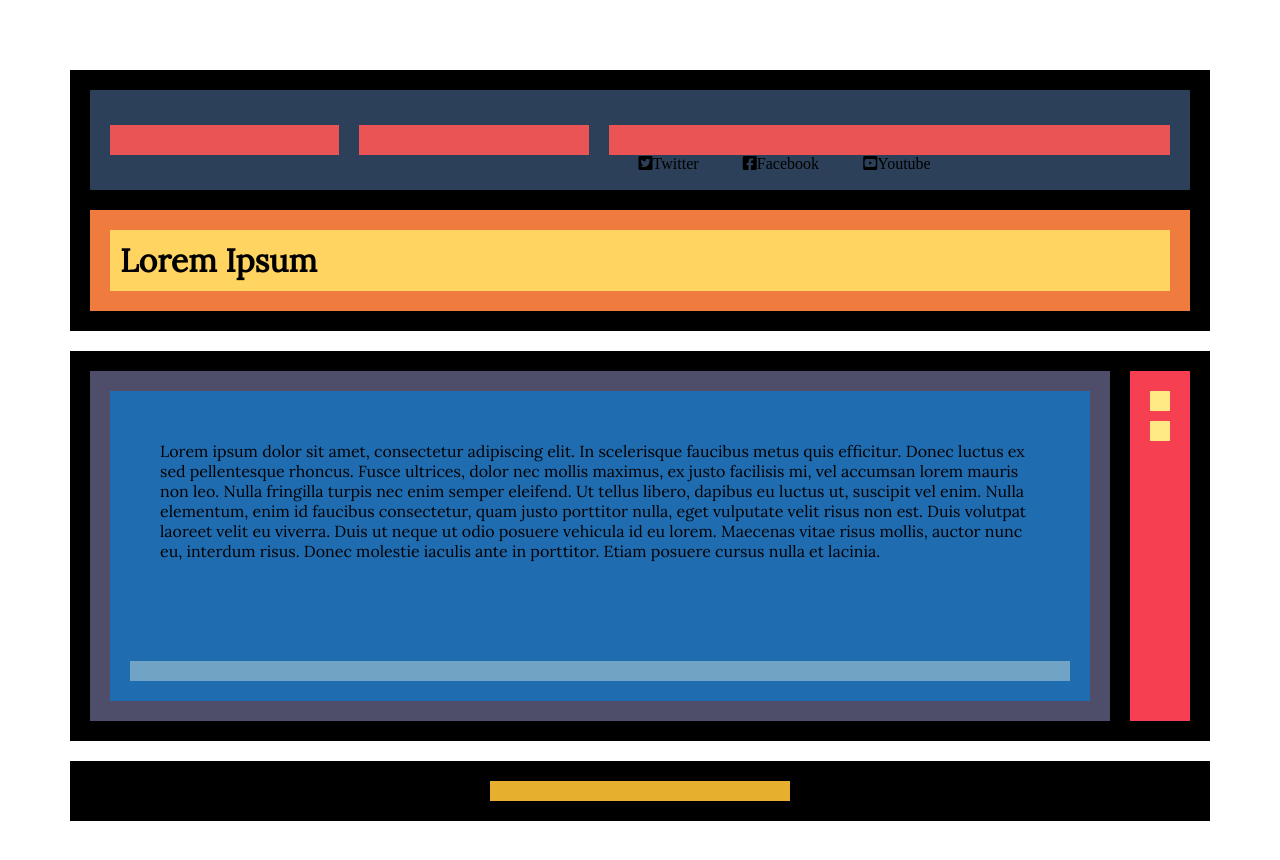
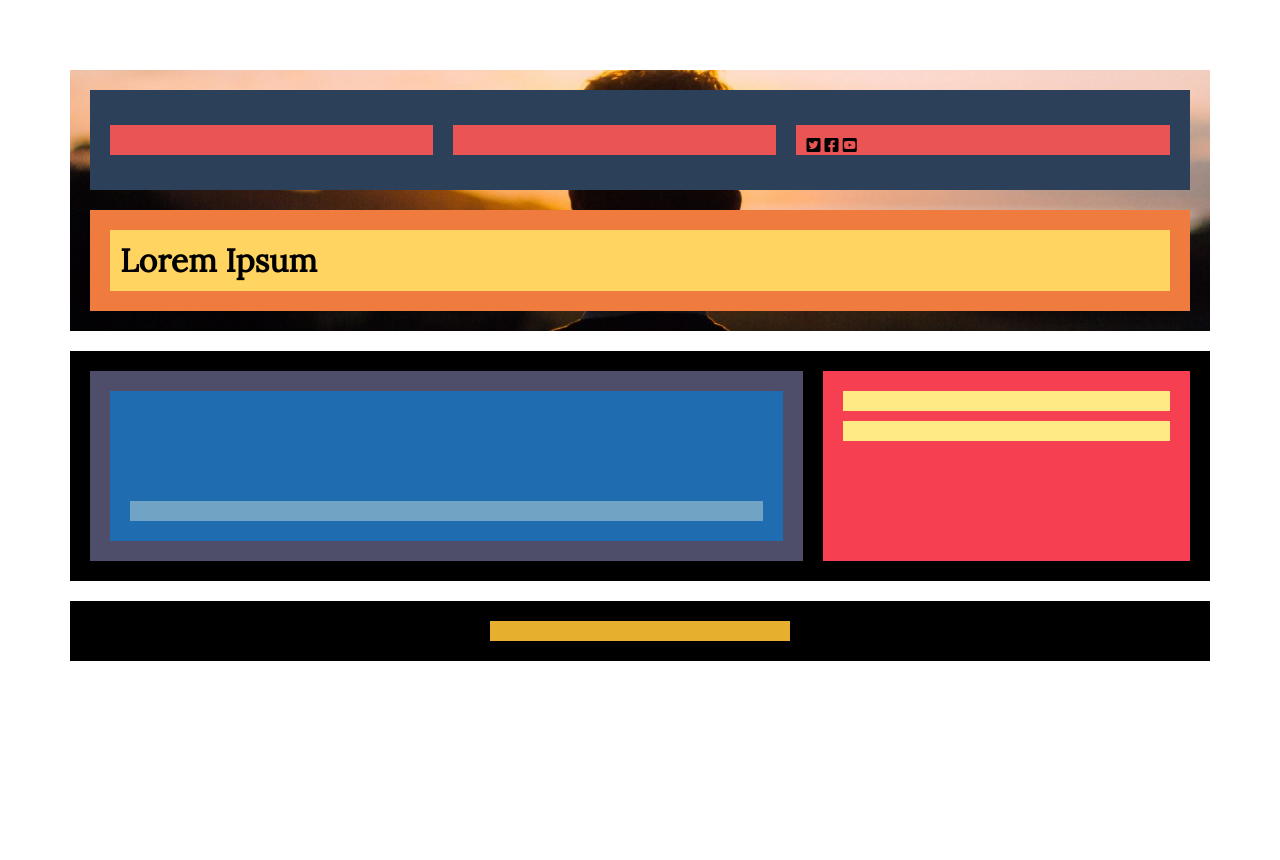
Before and after one commit to ProfeJulio/miPaginaFlexbox, a plain HTML site: page index.html in a window 1280 px wide. After the commit the page ends 800 px from the top, so only its background shows below. Drawn offline with Linux system fonts and the light colour scheme.

Commit message:
Edición de video 3
Se sube una imagen de fondo y logo en la carpeta imágenes.
se agrega al header una imagen de fondo
se arregla posición de los iconos quitándole el margin y padding

```diff
--- a/css/estilo.css
+++ b/css/estilo.css
@@ -5,7 +5,7 @@
 }
 
 body{
-	font-family: 'Lora', serif;
+	font-family: 'Lora', serif;;
 
 	/* font-family: 'Lora', serif; */
 	/* font-family: 'Montserrat', sans-serif; */
@@ -15,7 +15,10 @@ body{
   flex-flow: column nowrap;
 }
   .header{
-    background: #000;
+    background: url(../imagenes/bg2.jpg);
+	background-position: center;
+	background-attachment: contain;
+	background-size: cover;
     display: flex;
     flex-flow: column nowrap;
   }
@@ -42,6 +45,11 @@ body{
         flex:1 1 auto;
         height: 30px;
       }
+	  i{
+		margin: 0px;
+		padding: 0px;
+		/* box-sizing: border-box; */
+	  }
     .texto-principal{
       background: #f07b3f;
     }
--- a/index.html
+++ b/index.html
@@ -18,9 +18,9 @@
           <div class="logo"></div>
           <nav class="nav"></nav>
           <div class="social">
-			<i class="fab fa-twitter-square">Twitter</i>
-			<i class="fab fa-facebook-square">Facebook</i>
-			<i class="fab fa-youtube-square">Youtube</i>
+			<i class="fab fa-twitter-square"></i>
+			<i class="fab fa-facebook-square"></i>
+			<i class="fab fa-youtube-square"></i>
 		  </div>
         </div>
         <div class="texto-principal">
@@ -31,7 +31,7 @@
         <div class="articulos">
           <article class="article">
           <article class="article">
-			<p>Lorem ipsum dolor sit amet, consectetur adipiscing elit. In scelerisque faucibus metus quis efficitur. Donec luctus ex sed pellentesque rhoncus. Fusce ultrices, dolor nec mollis maximus, ex justo facilisis mi, vel accumsan lorem mauris non leo. Nulla fringilla turpis nec enim semper eleifend. Ut tellus libero, dapibus eu luctus ut, suscipit vel enim. Nulla elementum, enim id faucibus consectetur, quam justo porttitor nulla, eget vulputate velit risus non est. Duis volutpat laoreet velit eu viverra. Duis ut neque ut odio posuere vehicula id eu lorem. Maecenas vitae risus mollis, auctor nunc eu, interdum risus. Donec molestie iaculis ante in porttitor. Etiam posuere cursus nulla et lacinia.</p>
+			<!-- <p>Lorem ipsum dolor sit amet, consectetur adipiscing elit. In scelerisque faucibus metus quis efficitur. Donec luctus ex sed pellentesque rhoncus. Fusce ultrices, dolor nec mollis maximus, ex justo facilisis mi, vel accumsan lorem mauris non leo. Nulla fringilla turpis nec enim semper eleifend. Ut tellus libero, dapibus eu luctus ut, suscipit vel enim. Nulla elementum, enim id faucibus consectetur, quam justo porttitor nulla, eget vulputate velit risus non est. </p> -->
 		  </article>
           <article class="article"></article>
           <article class="article"></article>
```
Also changed, not shown: imagenes/bg1.jpg (added), imagenes/bg2.jpg (added), imagenes/logo.png (added).
